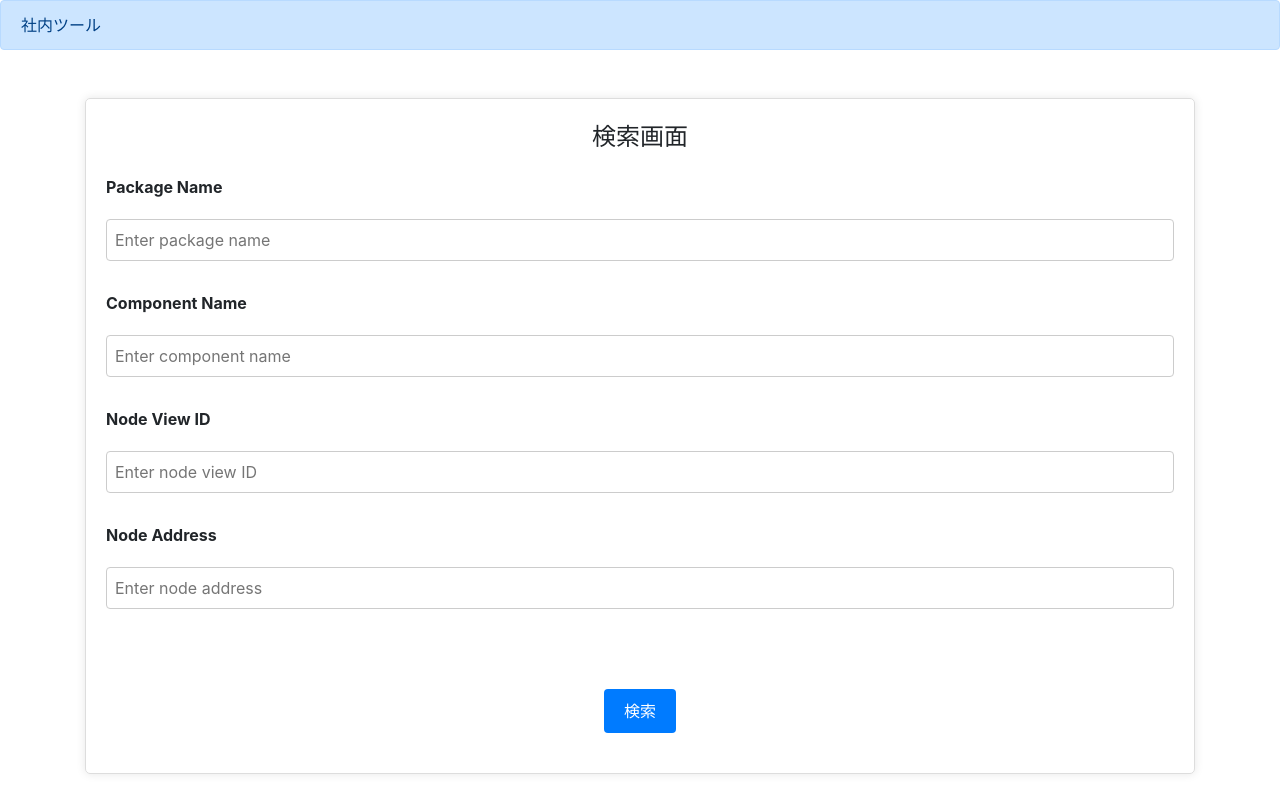
After one commit to Akky-014/MyOwnSamples_001, a Django app: page /search/ in a window 1280 px wide. The commit adds this page. Run offline with Django 4.2, Linux system fonts and the light colour scheme.

Commit message:
search画面追加

```diff
--- a/manualToolSample/manualToolSample/boardapp/urls.py
+++ b/manualToolSample/manualToolSample/boardapp/urls.py
@@ -1,6 +1,6 @@
 from django.urls import path
 
-from .views import signupfunc, loginfunc, listfunc, logoutfunc, detailfunc, goodfunc, readfunc, BoardCreate, homefunc, \
+from .views import signupfunc, loginfunc, searchfunc, logoutfunc, detailfunc, goodfunc, readfunc, BoardCreate, homefunc, \
     ReadListView
 
 urlpatterns = [
@@ -8,6 +8,7 @@ urlpatterns = [
     path('signup/', signupfunc, name='signup'),  # URLに対応するビュー関数を指定
     path('login/', loginfunc, name='login'),
     path('home/', homefunc, name='home'),
+    path('search/', searchfunc, name='search'),
     path('read_list/', ReadListView.as_view(), name='read_list'),
     path('logout/', logoutfunc, name='logout'),
     path('detail/<int:pk>', detailfunc, name="detail"),
--- a/manualToolSample/manualToolSample/boardapp/views.py
+++ b/manualToolSample/manualToolSample/boardapp/views.py
@@ -82,6 +82,9 @@ class ReadListView(ListView):
 def homefunc(request):
     return render(request, 'home.html')
 
+def searchfunc(request):
+    return render(request, 'search.html')
+
 # クラスベースビュー
 # Djangoにおいてビューの機能をクラスとして定義する方法。所謂、少ない記述でCRUDの機能を作れる汎用クラス
 class BoardCreate(CreateView):
--- a/manualToolSample/manualToolSample/templates/home.html
+++ b/manualToolSample/manualToolSample/templates/home.html
@@ -55,7 +55,7 @@
          </div>
        </div>
      </a>
-     <a href="#" class="card-link w-50">
+     <a href="{% url 'search' %}" class="card-link w-50">
        <div class="card p-3">
          <div class="card-body">
            <h5 class="card-title">Search</h5>
--- /dev/null
+++ b/manualToolSample/manualToolSample/templates/search.html
@@ -0,0 +1,88 @@
+{% extends 'base.html' %}
+
+{% block customcss %}
+<style>
+    .container {
+        display: flex;
+        justify-content: center; /* 子要素を水平方向に中央揃え */
+        align-items: center; /* 子要素を垂直方向に中央揃え */
+    }
+    .search-container {
+        width: 1800px;
+        justify-content: center; /* 子要素を水平方向の中央に配置 */
+        border: 1px solid #ddd;
+        padding: 20px;
+        border-radius: 5px;
+        box-shadow: 0 0 10px rgba(0, 0, 0, 0.1);
+    }
+    .search-header {
+        font-size: 1.5rem;
+        text-align: center;
+        margin-bottom: 20px;
+    }
+    .form-group {
+        margin-bottom: 30px;
+    }
+    .form-group label {
+        font-weight: bold;
+        margin-bottom: 20px;
+    }
+    .form-group input {
+        width: 100%;
+        padding: 8px;
+        border: 1px solid #ccc;
+        border-radius: 4px;
+    }
+    .btn-search-container {
+        margin-top: 80px;
+        margin-bottom: 20px;
+        text-align: center; /* ボタンを中央揃えにする */
+    }
+
+    .btn-search {
+        display: inline-block; /* ボタンをインラインブロックにする */
+        padding: 10px 20px; /* 必要に応じてパディングを調整 */
+        border-radius: 4px;
+        background-color: #007bff;
+        color: #fff;
+        font-size: 1rem;
+        cursor: pointer;
+        border: none; /* デフォルトのボーダーを削除 */
+    }
+</style>
+{% endblock customcss %}
+
+{% block header %}
+<div class="alert alert-primary" role="alert">
+  社内ツール
+</div>
+{% endblock header %}
+
+{% block content %}
+<div class="container mt-5">
+    <div class="search-container">
+        <div class="search-header">検索画面</div>
+        <form method="GET" action="{% url 'read_list' %}">
+            <div class="form-group">
+                <label for="package-name">Package Name</label>
+                <input type="text" id="package-name" name="package_name" placeholder="Enter package name">
+            </div>
+            <div class="form-group">
+                <label for="component-name">Component Name</label>
+                <input type="text" id="component-name" name="component_name" placeholder="Enter component name">
+            </div>
+            <div class="form-group">
+                <label for="node-view-id">Node View ID</label>
+                <input type="text" id="node-view-id" name="node_view_id" placeholder="Enter node view ID">
+            </div>
+            <div class="form-group">
+                <label for="node-address">Node Address</label>
+                <input type="text" id="node-address" name="node_address" placeholder="Enter node address">
+            </div>
+             <div class="btn-search-container">
+                <button type="submit" class="btn-search">検索</button>
+            </div>
+        </form>
+    </div>
+</div>
+{% endblock content %}
```
